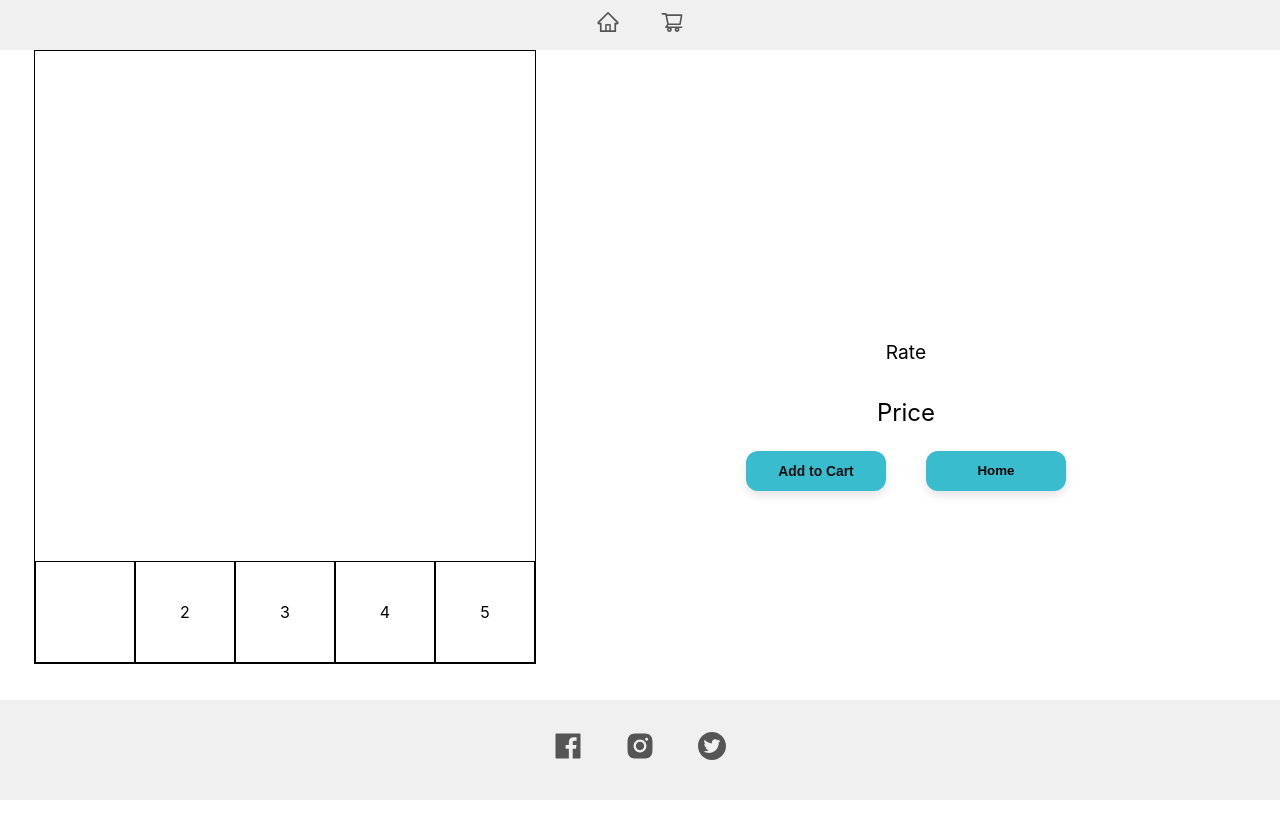
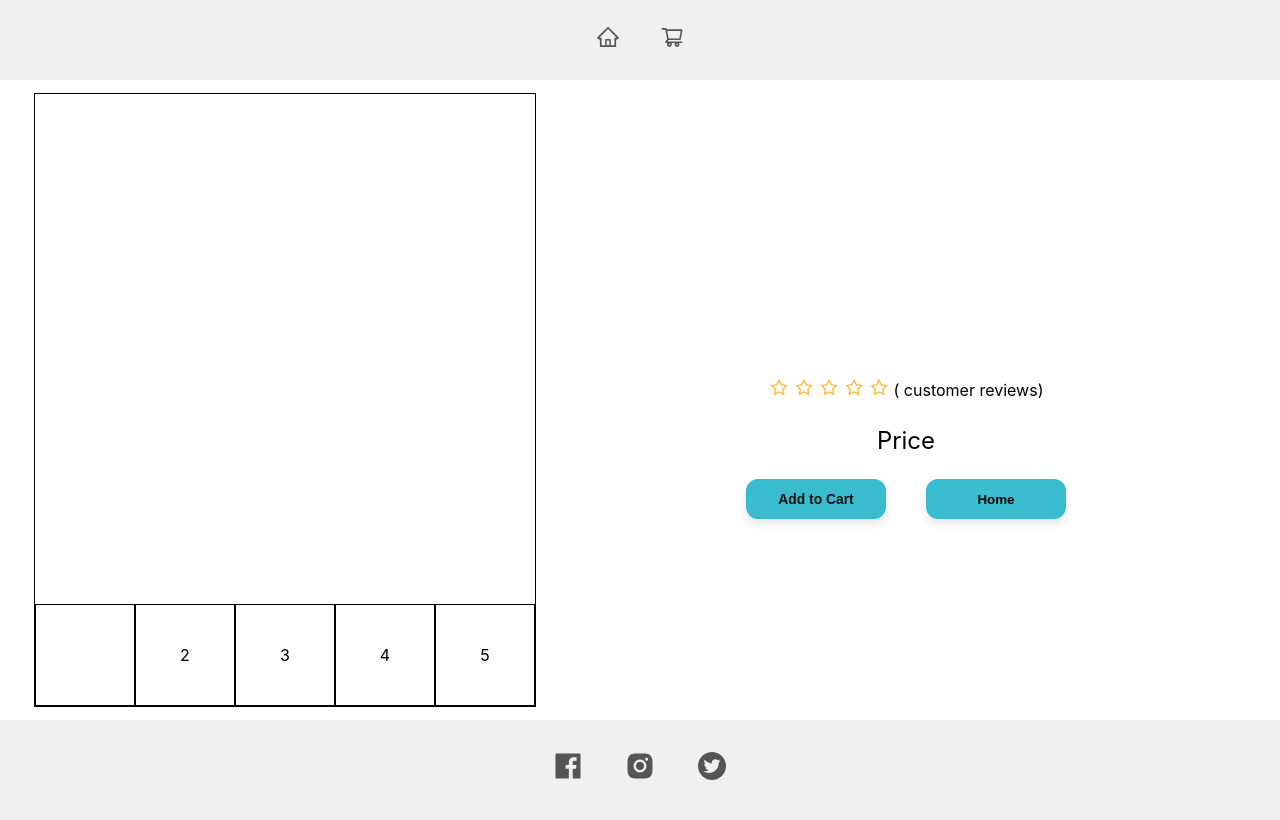
Before and after one commit to sz-adam/react-webshop, a React (Create React App) app: page /details/1 in a window 1280 px wide. Built offline with nearby package versions, Linux system fonts and the light colour scheme; no server answers.

Commit message:
stars components

```diff
--- a/src/components/Details.jsx
+++ b/src/components/Details.jsx
@@ -5,6 +5,7 @@ import '../styles/Details.css'
 import DetailsImage from './DetailsImage';
 
 import DetailsButton from './DetailsButton';
+import Stars from './Stars';
 
 
 export default function Details() {
@@ -33,11 +34,11 @@ export default function Details() {
         <p className="detailsTitle">{details.title}</p>
         <p className="detailsCategory">{details.category}</p>
         <p className="detailsDescription">{details.description}</p>
-        <p className="detailsRating">Rate {details.rating && details.rating.rate}</p>
+        <Stars rating={details.rating && details.rating.rate} count={details.rating && details.rating.count}/>
         <p className="detailsPrice">Price {details.price}</p>
 
         <div className="detailsButtons">
-        <DetailsButton details={details}/>
+          <DetailsButton details={details}  />
         </div>
       </div>
 
--- /dev/null
+++ b/src/components/Stars.jsx
@@ -0,0 +1,26 @@
+import React from 'react';
+import { FaStar, FaStarHalfAlt } from 'react-icons/fa';
+import { AiOutlineStar } from 'react-icons/ai';
+import '../styles/Stars.css'
+
+export default function Stars({ rating,count  }) {
+    const ratingStar = Array.from({ length: 5 }, (elem, index) => {
+        let number = index + 0.5;
+        return (
+            <span key={index}>
+                {rating >= index + 1 ? (
+                    <FaStar className='starIcon'/>
+                ) : rating >= number ? (
+                    <FaStarHalfAlt className='starIcon' />
+                ) : (
+                    <AiOutlineStar className='starIcon' />
+                )}
+            </span>
+        );
+    });
+
+    return <div className='starContainer'>
+        {ratingStar}
+        <span>({count} customer reviews)</span>
+        </div>;
+}
--- a/src/styles/Details.css
+++ b/src/styles/Details.css
@@ -1,8 +1,9 @@
 .detailsContainer {
     display: flex;
-    width: 100%;
     align-items: center;
     justify-content: center;
+    height: 80vh
+
 }
 
 .detailsImageContainer {
@@ -10,12 +11,12 @@
     justify-content: center;
     align-items: center;
     border: 1px solid black;
-   margin-right: 30px;
+    margin-right: 30px;
 }
 
 .detailsImageContainer img {
     max-width: 100%;
-    height: auto;
+
 }
 
 .detailsTitleContainer {
--- a/src/styles/Navbar.css
+++ b/src/styles/Navbar.css
@@ -4,6 +4,7 @@
   align-items: center;
   background-color: #f0f0f0;
   padding: 10px;
+  height: 60px;
 }
 
 
--- /dev/null
+++ b/src/styles/Stars.css
@@ -0,0 +1,12 @@
+.starIcon {
+    color:rgb(255, 187, 61);
+    font-size: 20px;
+    margin-right: 5px;
+
+  }
+
+  .starContainer {
+    display: flex;
+    align-items: center;
+
+  }
```
